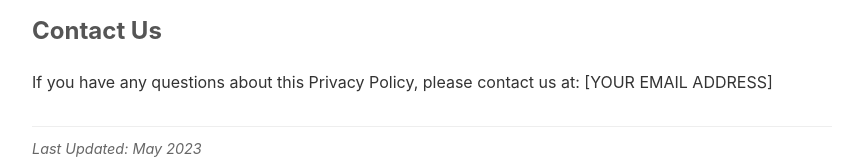
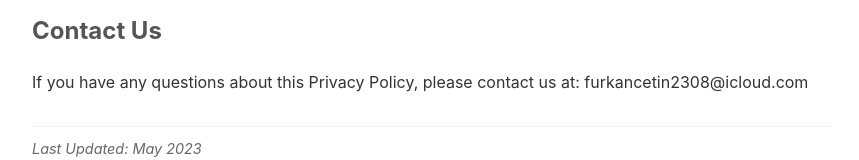
Before and after one commit to FurkanCetin1/ghibli-privacy, a plain HTML site: page index.html in a window 1280 px wide. Shown: the part 1642-1802 px from the top of the page, without its empty margins (208-1067 px from the left). Drawn offline with Linux system fonts and the light colour scheme.

Commit message:
Update index.html

```diff
--- a/index.html
+++ b/index.html
@@ -79,7 +79,7 @@
     <p>We may update this privacy policy from time to time. Any changes will be posted within the App or on this page.</p>
 
     <h2>Contact Us</h2>
-    <p>If you have any questions about this Privacy Policy, please contact us at: [YOUR EMAIL ADDRESS]</p>
+    <p>If you have any questions about this Privacy Policy, please contact us at: furkancetin2308@icloud.com</p>
 
     <div class="updated">Last Updated: May 2023</div>
 </body>
```
